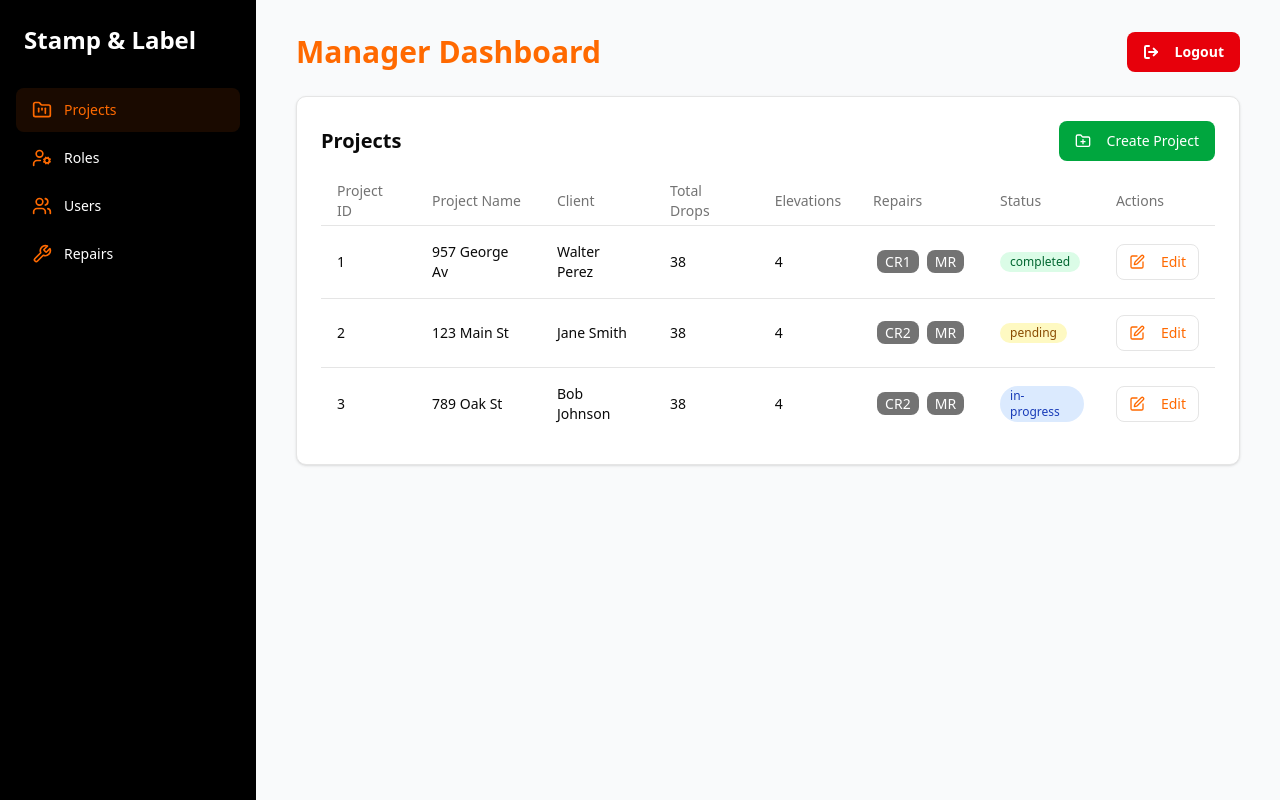
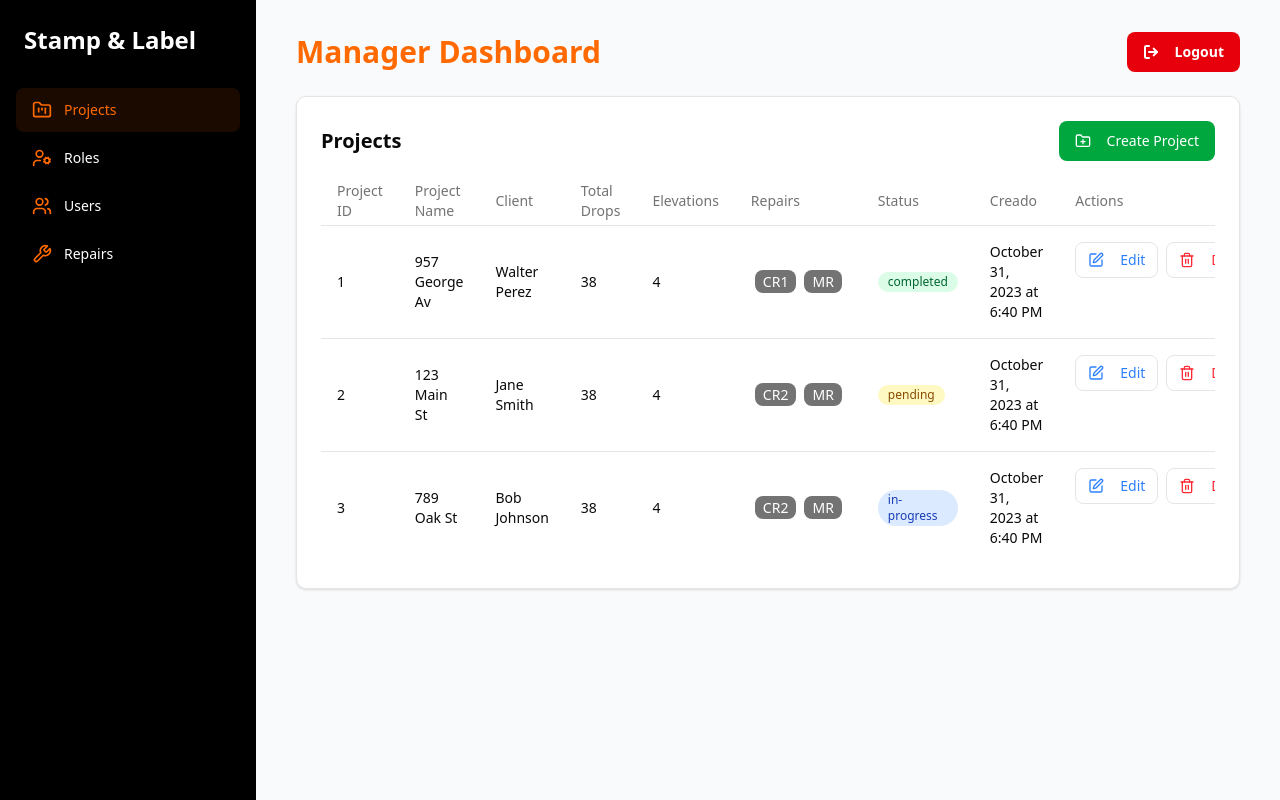
Before and after one commit to marcotortolani/workmap360, a Next.js app: page /manager/projects in a window 1280 px wide. Built offline with nearby package versions, Linux system fonts and the light colour scheme.

Commit message:
feat delete & edit projects

```diff
--- a/src/app/manager/projects/page.tsx
+++ b/src/app/manager/projects/page.tsx
@@ -1,9 +1,12 @@
 'use client'
 
-import { useState } from 'react'
+import { useEffect, useState } from 'react'
 import { useRepairListStore } from '@/stores/repair-list-store'
 import { useProjectsListStore } from '@/stores/projects-list-store'
+// import { useToast } from '@/hooks/use-toast'
+// import { ToastAction } from '@/components/ui/toast'
 import { Button } from '@/components/ui/button'
+
 import { Input } from '@/components/ui/input'
 import {
   Select,
@@ -21,7 +24,15 @@ import {
   TableRow,
 } from '@/components/ui/table'
 
-import { FolderPlus, Edit, XIcon, Trash2Icon, Pencil } from 'lucide-react'
+import {
+  FolderPlus,
+  Edit,
+  XIcon,
+  Trash2Icon,
+  Pencil,
+  Trash2,
+  MessageSquareWarning,
+} from 'lucide-react'
 import {
   PROJECT_STATUS,
   Elevation,
@@ -76,7 +87,198 @@ const techniciansList: TechnicianType[] = [
 ]
 
 export default function ManagerProjectsPage() {
-  const [showCreateForm, setShowCreateForm] = useState(false)
+  const [formStatus, setFormStatus] = useState<'close' | 'new' | 'edit'>(
+    'close'
+  )
+  const [selectedProject, setSelectedProject] = useState<ProjectData | null>(
+    null
+  )
+  const [messageAdvice, setMessageAdvice] = useState<'delete' | null>(null)
+  // Zustand stores
+  const { projectsList, deleteProject } = useProjectsListStore()
+
+  return (
+    <div className=" relative flex flex-col gap-8 p-0">
+      <div className="rounded-lg border bg-white p-6 shadow-sm">
+        <div className="mb-4 flex items-center justify-between">
+          <h2 className="text-xl font-semibold">Projects</h2>
+          <Button
+            className="bg-green-600 text-white hover:bg-green-500"
+            onClick={() => {
+              setFormStatus('new')
+              setSelectedProject(null)
+            }}
+          >
+            <FolderPlus className="mr-2 h-4 w-4" />
+            Create Project
+          </Button>
+        </div>
+
+        <div className="overflow-x-auto">
+          <Table>
+            <TableHeader>
+              <TableRow>
+                <TableHead>Project ID</TableHead>
+                <TableHead>Project Name</TableHead>
+                <TableHead>Client</TableHead>
+                <TableHead>Total Drops</TableHead>
+                <TableHead>Elevations</TableHead>
+                <TableHead>Repairs</TableHead>
+                <TableHead>Status</TableHead>
+                <TableHead>Creado</TableHead>
+                <TableHead>Actions</TableHead>
+              </TableRow>
+            </TableHeader>
+            <TableBody>
+              {projectsList.map((project) => (
+                <TableRow key={project?.id}>
+                  <TableCell className="font-medium">{project?.id}</TableCell>
+                  <TableCell className="font-medium">{project?.name}</TableCell>
+                  <TableCell>{project?.clientName}</TableCell>
+                  <TableCell>
+                    {project?.elevations
+                      ?.map((elevation) => elevation.drops)
+                      ?.reduce((a, b) => a + b, 0)}
+                  </TableCell>
+                  {/* Elevations amount */}
+                  <TableCell>{project?.elevations?.length}</TableCell>
+                  {/* Repairs type */}
+                  <TableCell>
+                    {project?.repairTypes?.map((repair) => (
+                      <span
+                        key={`${project.id}-${repair.repairType}`}
+                        className="mx-1 px-2 py-0.5 bg-neutral-500 text-white rounded-md"
+                      >
+                        {repair.repairType}
+                      </span>
+                    ))}
+                  </TableCell>
+                  {/* Status */}
+                  <TableCell>
+                    <span
+                      className={`inline-flex items-center rounded-full px-2.5 py-0.5 text-xs font-medium ${
+                        project.status === PROJECT_STATUS['completed']
+                          ? 'bg-green-100 text-green-800'
+                          : project.status === PROJECT_STATUS['in-progress']
+                          ? 'bg-blue-100 text-blue-800'
+                          : 'bg-yellow-100 text-yellow-800'
+                      }`}
+                    >
+                      {project.status}
+                    </span>
+                  </TableCell>
+                  {/* Created At */}
+                  <TableCell>
+                    {new Date(project?.createdAt).toLocaleString('en-US', {
+                      year: 'numeric',
+                      month: 'long',
+                      day: 'numeric',
+                      hour: 'numeric',
+                      minute: 'numeric',
+                    })}
+                  </TableCell>
+                  {/* Actions (Edit)*/}
+                  <TableCell className="flex gap-2">
+                    <Button
+                      variant="outline"
+                      size="sm"
+                      className="text-blue-500 hover:bg-blue-50 hover:text-blue-600"
+                      onClick={() => {
+                        setSelectedProject(project)
+                        setFormStatus('edit')
+                      }}
+                    >
+                      <Edit className="mr-2 h-4 w-4" />
+                      Edit
+                    </Button>
+                    <Button
+                      variant="outline"
+                      size="sm"
+                      className="text-red-500 hover:bg-red-50 hover:text-red-600"
+                      onClick={() => {
+                        setMessageAdvice('delete')
+                        setSelectedProject(project)
+                      }}
+                    >
+                      <Trash2 className="mr-2 h-4 w-4" />
+                      Delete
+                    </Button>
+                  </TableCell>
+                </TableRow>
+              ))}
+            </TableBody>
+          </Table>
+        </div>
+      </div>
+
+      <div
+        className={`${
+          messageAdvice !== null
+            ? ' translate-y-0 scale-100 '
+            : ' translate-y-[200%] scale-50 '
+        } fixed top-0 left-0 z-50 w-screen h-screen bg-black/50 flex items-center justify-center transition-all duration-300 ease-in-out`}
+      >
+        {messageAdvice === 'delete' && (
+          <div className="w-2/3 max-w-[500px] flex flex-col gap-4 bg-white p-6 shadow-sm rounded-lg">
+            <MessageSquareWarning className="h-12 w-12 text-red-500" />
+            <p className="text-lg font-medium">
+              Are you sure you want to delete this project?
+            </p>
+            <p className="text-sm text-gray-500">
+              This action cannot be undone. If you delete this project, all
+              associated data will also be deleted.
+            </p>
+            <div>
+              <p className="text-sm font-medium text-gray-500">
+                Project ID:{' '}
+                <span className="font-bold">{selectedProject?.id}</span>
+              </p>
+              <p className="text-sm font-medium text-gray-500">
+                Project Name:{' '}
+                <span className="font-bold">{selectedProject?.name}</span>
+              </p>
+            </div>
+            <Button onClick={() => setMessageAdvice(null)} variant="outline">
+              Cancel
+            </Button>
+            <Button
+              variant="destructive"
+              className="bg-red-500 text-white hover:bg-red-400"
+              onClick={() => {
+                deleteProject(selectedProject?.id || 0)
+                setMessageAdvice(null)
+              }}
+            >
+              Confirm
+            </Button>
+          </div>
+        )}
+      </div>
+
+      <div
+        className={`${
+          formStatus !== 'close'
+            ? ' translate-y-0 scale-100 '
+            : ' translate-y-[200%] scale-50 '
+        } fixed top-0 left-0 z-50 w-screen h-screen bg-black/50 flex items-center justify-center transition-all duration-300 ease-in-out`}
+      >
+        <ProjectForm
+          projectData={selectedProject || undefined}
+          onClose={() => setFormStatus('close')}
+        />
+      </div>
+    </div>
+  )
+}
+
+const ProjectForm = ({
+  projectData,
+  onClose,
+}: {
+  projectData?: ProjectData
+  onClose: () => void
+}) => {
+  // Project Data
   const [projectName, setProjectName] = useState<ProjectData['name']>('')
   const [clientName, setClientName] = useState<ProjectData['clientName']>('')
   const [elevations, setElevations] = useState<Elevation[]>([])
@@ -118,19 +320,12 @@ export default function ManagerProjectsPage() {
     technicianAvatar: '',
   })
 
-  console.log(
-    'tech in list: ',
-    technicians
-      .map((tech) => tech.technicianId)
-      .includes(newTechnician?.technicianId || 0)
-  )
-
   const [editingTechnicianIndex, setEditingTechnicianIndex] = useState<
     number | null
   >(null)
 
   // Zustand stores
-  const { projectsList, addProject } = useProjectsListStore()
+  const { projectsList, addProject, updateProject } = useProjectsListStore()
   const { repairList } = useRepairListStore()
   //const { technicians: technicianList } = useTechniciansStore()
 
@@ -385,6 +580,24 @@ export default function ManagerProjectsPage() {
       return
     }
 
+    if (projectData) {
+      const updatedProject: ProjectData = {
+        id: projectData.id,
+        name: projectName,
+        clientName,
+        clientId: clientList.find((client) => client.name === clientName)!.id,
+        elevations,
+        repairTypes,
+        technicians,
+        googleDriveUrl,
+        status,
+        createdBy: projectData.createdBy,
+        createdByUser: projectData.createdByUser,
+        createdAt: projectData.createdAt,
+        updatedAt: Date.now(),
+      }
+      updateProject(updatedProject)
+    } else {
       const newProject: ProjectData = {
         id: Number(projectsList.length + 1),
         name: projectName,
@@ -402,106 +615,32 @@ export default function ManagerProjectsPage() {
       }
 
       addProject(newProject)
-    alert('Project created successfully!')
     }
 
+    setTimeout(() => {
+      onClose()
+    }, 200)
+  }
+
+  useEffect(() => {
+    if (projectData) {
+      setProjectName(projectData.name)
+      setClientName(projectData.clientName)
+      setStatus(projectData.status)
+      setElevations(projectData.elevations)
+      setRepairTypes(projectData.repairTypes)
+      setTechnicians(projectData.technicians)
+      setGoogleDriveUrl(projectData.googleDriveUrl)
+    }
+  }, [projectData])
+
   return (
-    <div className=" relative flex flex-col gap-8 p-0">
-      <div className="rounded-lg border bg-white p-6 shadow-sm">
-        <div className="mb-4 flex items-center justify-between">
-          <h2 className="text-xl font-semibold">Projects</h2>
-          <Button
-            className="bg-green-600 text-white hover:bg-green-500"
-            onClick={() => setShowCreateForm(true)}
-          >
-            <FolderPlus className="mr-2 h-4 w-4" />
-            Create Project
-          </Button>
-        </div>
-
-        <div className="overflow-x-auto">
-          <Table>
-            <TableHeader>
-              <TableRow>
-                <TableHead>Project ID</TableHead>
-                <TableHead>Project Name</TableHead>
-                <TableHead>Client</TableHead>
-                <TableHead>Total Drops</TableHead>
-                <TableHead>Elevations</TableHead>
-                <TableHead>Repairs</TableHead>
-                <TableHead>Status</TableHead>
-                <TableHead>Actions</TableHead>
-              </TableRow>
-            </TableHeader>
-            <TableBody>
-              {projectsList.map((project) => (
-                <TableRow key={project?.id}>
-                  <TableCell className="font-medium">{project?.id}</TableCell>
-                  <TableCell className="font-medium">{project?.name}</TableCell>
-                  <TableCell>{project?.clientName}</TableCell>
-                  <TableCell>
-                    {project?.elevations
-                      ?.map((elevation) => elevation.drops)
-                      ?.reduce((a, b) => a + b, 0)}
-                  </TableCell>
-                  {/* Elevations amount */}
-                  <TableCell>{project?.elevations?.length}</TableCell>
-                  {/* Repairs type */}
-                  <TableCell>
-                    {project?.repairTypes?.map((repair) => (
-                      <span
-                        key={`${project.id}-${repair.repairType}`}
-                        className="mx-1 px-2 py-0.5 bg-neutral-500 text-white rounded-md"
-                      >
-                        {repair.repairType}
-                      </span>
-                    ))}
-                  </TableCell>
-                  {/* Status */}
-                  <TableCell>
-                    <span
-                      className={`inline-flex items-center rounded-full px-2.5 py-0.5 text-xs font-medium ${
-                        project.status === PROJECT_STATUS['completed']
-                          ? 'bg-green-100 text-green-800'
-                          : project.status === PROJECT_STATUS['in-progress']
-                          ? 'bg-blue-100 text-blue-800'
-                          : 'bg-yellow-100 text-yellow-800'
-                      }`}
-                    >
-                      {project.status}
-                    </span>
-                  </TableCell>
-                  {/* Actions (Edit)*/}
-                  <TableCell>
-                    <Button
-                      variant="outline"
-                      size="sm"
-                      className="text-orange-500 hover:bg-orange-50 hover:text-orange-600"
-                    >
-                      <Edit className="mr-2 h-4 w-4" />
-                      Edit
-                    </Button>
-                  </TableCell>
-                </TableRow>
-              ))}
-            </TableBody>
-          </Table>
-        </div>
-      </div>
-
-      <div
-        className={`${
-          showCreateForm
-            ? ' translate-y-0 scale-100 '
-            : ' translate-y-[200%] scale-50 '
-        } fixed top-0 left-0 z-50 w-screen h-screen bg-black/50 flex items-center justify-center transition-all duration-300 ease-in-out`}
-      >
     <div
       className={`relative w-2/5 h-[95%] mx-auto overflow-y-scroll rounded-lg border bg-white p-6 shadow-sm`}
     >
       <Button
         type="button"
-            onClick={() => setShowCreateForm(false)}
+        onClick={onClose}
         className="absolute top-6 right-6 w-fit bg-neutral-900 text-white hover:bg-neutral-600 rounded-md"
       >
         <XIcon className="h-6 w-6 stroke-3" />
@@ -510,13 +649,12 @@ export default function ManagerProjectsPage() {
         Create a new Project
       </h2>
       <form className="grid gap-4 sm:grid-cols-2" onSubmit={handleSubmit}>
-            <h3 className=" col-span-2 mb-0 text-lg font-semibold">
-              Project Data
-            </h3>
+        <h3 className=" col-span-2 mb-0 text-lg font-semibold">Project Data</h3>
         <div>
           <Label>Project Name</Label>
           <Input
             placeholder="Enter project name"
+            value={projectName}
             onChange={(e) => setProjectName(e.target.value)}
           />
         </div>
@@ -571,15 +709,11 @@ export default function ManagerProjectsPage() {
         </div>
 
         <Separator className=" w-full col-span-2 mt-4" />
-            <h3 className=" col-span-2 mb-1 text-lg font-semibold">
-              Parameters
-            </h3>
+        <h3 className=" col-span-2 mb-1 text-lg font-semibold">Parameters</h3>
 
         {/* Elevations */}
         <div className=" col-span-2">
-              <h3 className="text-lg font-medium">
-                Elevations (1 min - 6 max)
-              </h3>
+          <h3 className="text-lg font-medium">Elevations (1 min - 6 max)</h3>
           <p className="text-sm text-muted-foreground">
             Add elevations to the project
           </p>
@@ -594,9 +728,7 @@ export default function ManagerProjectsPage() {
                 onChange={handleSameLevelsChange}
                 className="h-4 w-4"
               />
-                  <Label htmlFor="sameLevels">
-                    Same levels for all elevations
-                  </Label>
+              <Label htmlFor="sameLevels">Same levels for all elevations</Label>
             </div>
             {/* Campo para el valor común de levels (si el checkbox está marcado) */}
             {sameLevelsForAll && (
@@ -702,8 +834,7 @@ export default function ManagerProjectsPage() {
               Elevations: {elevations.length}
             </p>
             <p className=" text-sm text-muted-foreground">
-                  Total Drops:{' '}
-                  {elevations.reduce((total, e) => total + e.drops, 0)}
+              Total Drops: {elevations.reduce((total, e) => total + e.drops, 0)}
             </p>
             {sameLevelsForAll && (
               <p className=" text-sm text-muted-foreground">
@@ -981,8 +1112,7 @@ export default function ManagerProjectsPage() {
               onClick={handleAddOrUpdateTechnician}
               className="bg-green-600 hover:bg-green-500 focus:outline-blue-500 text-white px-4 py-2 rounded"
             >
-                  {editingTechnicianIndex !== null ? 'Update' : 'Add'}{' '}
-                  Technician
+              {editingTechnicianIndex !== null ? 'Update' : 'Add'} Technician
             </Button>
             {editingTechnicianIndex !== null && (
               <Button
@@ -998,9 +1128,7 @@ export default function ManagerProjectsPage() {
 
         {/* Google Drive URL */}
         <div>
-              <label className="block text-sm font-medium">
-                Google Drive URL
-              </label>
+          <label className="block text-sm font-medium">Google Drive URL</label>
           <input
             type="text"
             value={googleDriveUrl}
@@ -1016,19 +1144,17 @@ export default function ManagerProjectsPage() {
             className="mt-4 bg-green-600 text-white hover:bg-green-500"
             type="submit"
           >
-                Save Project
+            {projectData ? 'Update Project' : 'Create Project'}
           </Button>
           <Button
             type="button"
             className="mt-4 bg-neutral-900 text-white hover:bg-neutral-700"
-                onClick={() => setShowCreateForm(false)}
+            onClick={onClose}
           >
             Close
           </Button>
         </div>
       </form>
     </div>
-      </div>
-    </div>
   )
 }
--- a/src/stores/projects-list-store.ts
+++ b/src/stores/projects-list-store.ts
@@ -8,6 +8,8 @@ import { EXAMPLE_PROJECTS } from '@/data/data-example'
 interface ProjectsListStore {
   projectsList: ProjectData[]
   addProject: (newProject: ProjectData) => void
+  updateProject: (updatedProject: ProjectData) => void
+  deleteProject: (projectId: number) => void
 }
 
 export const useProjectsListStore = create<ProjectsListStore>()(
@@ -18,6 +20,18 @@ export const useProjectsListStore = create<ProjectsListStore>()(
         set((state) => ({
           projectsList: [...state.projectsList, newProject],
         })),
+      updateProject: (updatedProject) =>
+        set((state) => ({
+          projectsList: state.projectsList.map((project) =>
+            project.id === updatedProject.id ? updatedProject : project
+          ),
+        })),
+      deleteProject: (projectId) =>
+        set((state) => ({
+          projectsList: state.projectsList.filter(
+            (project) => project.id !== projectId
+          ),
+        })),
     }),
     {
       name: 'projects-list-storage',
```
Lines whose indentation alone changed are shown as unchanged.
